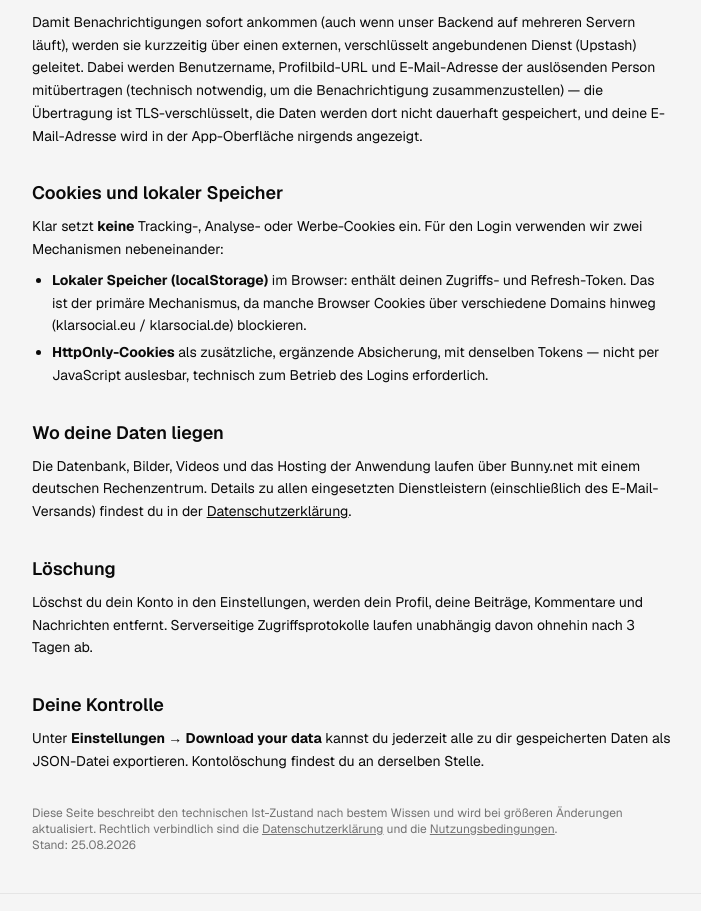
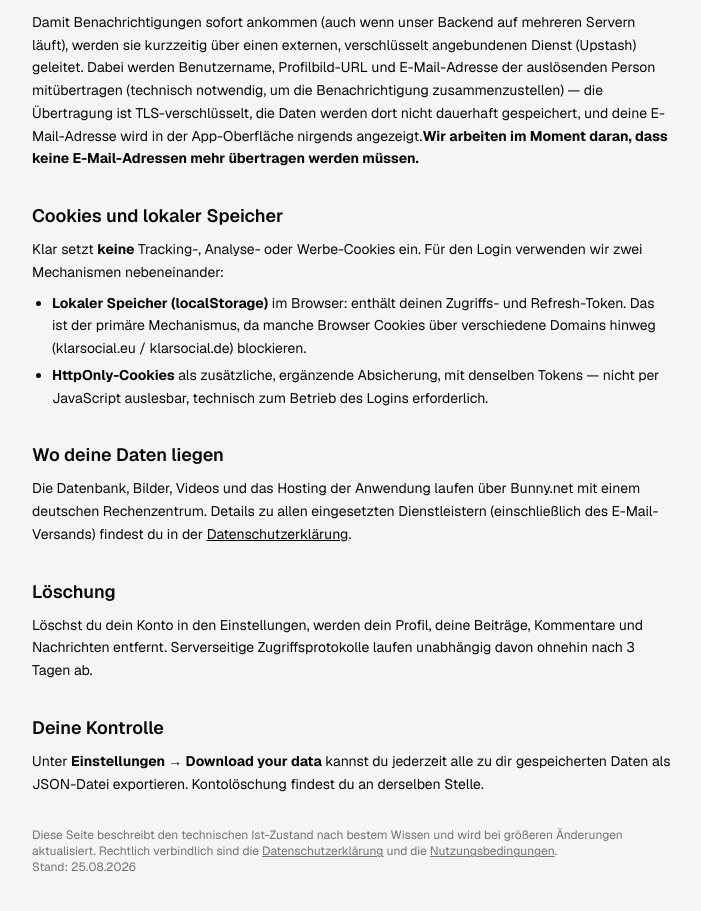
Before and after one commit to mergedeyes/Klar-Stack, a Next.js app in the folder klar-web/: page /transparenz in a window 1280 px wide. Shown: the part 1300-2211 px from the top of the page, without its empty margins (288-989 px from the left). Built offline with nearby package versions, Linux system fonts and the light colour scheme; no server answers.

Commit message:
docs(legal): Added disclaimer, that email-addresses will not be transmitted to UpStash in the near future anymore.

```diff
--- a/klar-web/src/app/datenschutz/page.tsx
+++ b/klar-web/src/app/datenschutz/page.tsx
@@ -114,6 +114,8 @@ export default function DatenschutzPage() {
               Unternehmen; die Übermittlung erfolgt auf Grundlage von
               EU-Standardvertragsklauseln (Art. 46 DSGVO) bzw. des
               EU-U.S. Data Privacy Framework.
+              <strong>Wir arbeiten im Moment daran, dass keine E-Mail-Adressen mehr
+              übertragen werden müssen.</strong>
             </li>
           </ul>
         </section>
--- a/klar-web/src/app/transparenz/page.tsx
+++ b/klar-web/src/app/transparenz/page.tsx
@@ -129,6 +129,8 @@ export default function TransparenzPage() {
             TLS-verschlüsselt, die Daten werden dort nicht dauerhaft
             gespeichert, und deine E-Mail-Adresse wird in der App-Oberfläche
             nirgends angezeigt.
+            <strong>Wir arbeiten im Moment daran, dass keine E-Mail-Adressen mehr
+            übertragen werden müssen.</strong>
           </p>
         </section>
 
```
